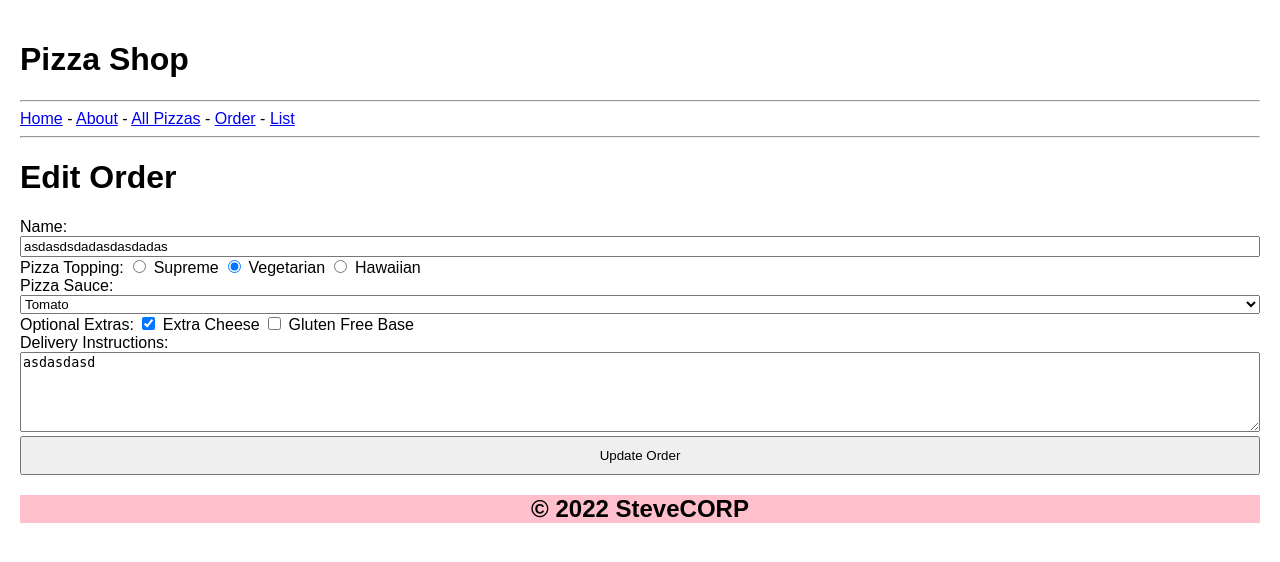
After one commit to rectesicdirigecursum/BHS-12DTP, a Flask app: page /edit_order/1 in a window 1280 px wide. The commit adds this page. Shown: the top 562 px of the page. Run offline with Flask 3, Linux system fonts and the light colour scheme; data comes from the database, SQL or seed files in the repository; both versions use the stored data as it was after the commit.

Commit message:
CRUD of orders

```diff
--- a/main.py
+++ b/main.py
@@ -72,23 +72,27 @@ def test():
 @app.route('/all_pizzas')
 def all_pizzas():
     db = get_db()
-    c = db.cursor()
-    c.execute('SELECT id,name FROM Pizza ORDER BY name ASC')
-    pizzas = c.fetchall()
+    cursor = db.execute('SELECT id,name FROM Pizza ORDER BY name ASC')
+    pizzas = cursor.fetchall()
+    db.close()
     return render_template('all_pizzas.html', title='ALL PIZZAS', pizzas=pizzas)
 
 # Route to show details of a specific pizza
 @app.route('/pizza/<int:id>')
 def pizza(id):
-    db = get_db()
-    c = db.cursor()
-    c.execute('SELECT * FROM Pizza WHERE id = ?', (id,))
-    pizza = c.fetchone()
+    conn = sqlite3.connect('pizza.db')
+    cur = conn.cursor()
+    cur.execute('SELECT * FROM Pizza WHERE id=?;', (id,))
+    # fetchone returns a tuple containing the result, OR NONE!
+    pizza = cur.fetchone()
+    cur.execute('SELECT name FROM Topping WHERE id IN (SELECT tid FROM PizzaTopping WHERE pid=?)', (id,))
+    toppings = cur.fetchall()
+    print(pizza, toppings)  # DEBUG
+    conn.close()
     if pizza is None:
         abort(404)
-    c.execute('SELECT t.name FROM Topping t JOIN PizzaTopping pt ON t.id = pt.topping_id WHERE pt.pizza_id = ?', (id,))
-    toppings = [row['name'] for row in c.fetchall()]
-    return render_template('pizza.html', title=pizza['name'].upper() + ' PIZZA', pizza=pizza, toppings=toppings)
+    title = pizza[1].upper() + ' PIZZA'
+    return render_template('pizza.html', page_title=title, pizza=pizza, toppings=toppings)
 
 # Route for pizza order form and submission
 @app.route('/order', methods=['GET', 'POST'])
@@ -122,14 +126,66 @@ def order():
     # For GET request, render the order form
     return render_template('order_form.html')
 
-# Route to list all orders
+# Route to Orders list with search
 @app.route('/orderList')
 def orderList():
+    search_query = request.args.get('search', '')
     db = get_db()
-    c = db.cursor()
-    c.execute('SELECT id,name,topping,sauce,extras,instructions,update_time FROM Orders ORDER BY id ASC')
-    orders = c.fetchall()
+    if search_query:
+        cursor = db.execute("SELECT * FROM Orders WHERE name LIKE ? ORDER BY id ASC", ('%' + search_query + '%',))
+    else:
+        cursor = db.execute("SELECT * FROM Orders ORDER BY id ASC")
+    orders = cursor.fetchall()
+    db.close()
+    return render_template('orders_list.html', orders=orders, search_query=search_query)
+
+# Edit order form
+@app.route('/edit_order/<int:id>')
+def edit_order(id):
+    db = get_db()
+    cursor = db.execute("SELECT * FROM Orders WHERE id = ?", (id,))
+    order = cursor.fetchone()
+    db.close()
+    if order is None:
+        abort(404)
+    return render_template('edit_order.html', order=order)
+
+# Update order
+@app.route('/update_order/<int:id>', methods=['POST'])
+def update_order(id):
+    name = request.form['name'].strip()
+    topping = request.form['topping']
+    sauce = request.form['sauce']
+    extras = ','.join(request.form.getlist('extras'))
+    instructions = request.form['instructions'].strip()
+
+    # Back-end validation: Check name length
+    if len(name) < 3 or len(name) > 20:
+        abort(404)
+
+    db = get_db()
+    update_time = datetime.now().strftime("%Y-%m-%d %H:%M:%S")
+    db.execute(
+        "UPDATE Orders SET name = ?, topping = ?, sauce = ?, extras = ?, instructions = ?, update_time = ? WHERE id = ?",
+        (name, topping, sauce, extras, instructions, update_time, id))
+    cursor = db.execute("SELECT * FROM Orders ORDER BY id ASC")
+    orders = cursor.fetchall()
+    db.commit()
+    db.close()
     return render_template('orders_list.html', orders=orders)
+
+
+# Delete order
+@app.route('/delete_order/<int:id>', methods=['POST'])
+def delete_order(id):
+    db = get_db()
+    db.execute("DELETE FROM Orders WHERE id = ?", (id,))
+    cursor = db.execute("SELECT * FROM Orders ORDER BY id ASC")
+    orders = cursor.fetchall()
+    db.commit()
+    db.close()
+    return render_template('orders_list.html', orders=orders)
+
 
 # Custom 404 error handler
 @app.errorhandler(404)
--- a/static/style.css
+++ b/static/style.css
@@ -2,7 +2,6 @@
 body {
     font-family: Arial, sans-serif;
     padding: 20px;
-    max-width: 600px;
     margin: auto;
 }
 
--- /dev/null
+++ b/templates/edit_order.html
@@ -0,0 +1,35 @@
+{% extends 'layout.html' %}
+{% block content %}
+<head>
+    <meta charset="UTF-8">
+    <title>Edit Order</title>
+</head>
+<body>
+    <h1>Edit Order</h1>
+    <form action="{{ url_for('update_order', id=order.id) }}" method="post">
+        <label for="name">Name:</label>
+        <input type="text" id="name" name="name" value="{{ order.name }}" required><br>
+        <label>Pizza Topping:</label>
+        <input type="radio" id="supreme" name="topping" value="Supreme" {% if order.topping == 'Supreme' %}checked{% endif %}>
+        <label for="supreme">Supreme</label>
+        <input type="radio" id="vegetarian" name="topping" value="Vegetarian" {% if order.topping == 'Vegetarian' %}checked{% endif %}>
+        <label for="vegetarian">Vegetarian</label>
+        <input type="radio" id="hawaiian" name="topping" value="Hawaiian" {% if order.topping == 'Hawaiian' %}checked{% endif %}>
+        <label for="hawaiian">Hawaiian</label><br>
+        <label for="sauce">Pizza Sauce:</label>
+        <select id="sauce" name="sauce">
+            <option value="Tomato" {% if order.sauce == 'Tomato' %}selected{% endif %}>Tomato</option>
+            <option value="BBQ" {% if order.sauce == 'BBQ' %}selected{% endif %}>BBQ</option>
+            <option value="Garlic" {% if order.sauce == 'Garlic' %}selected{% endif %}>Garlic</option>
+        </select><br>
+        <label>Optional Extras:</label>
+        <input type="checkbox" id="extra_cheese" name="extras" value="Extra Cheese" {% if 'Extra Cheese' in order.extras.split(',') %}checked{% endif %}>
+        <label for="extra_cheese">Extra Cheese</label>
+        <input type="checkbox" id="gluten_free" name="extras" value="Gluten Free Base" {% if 'Gluten Free Base' in order.extras.split(',') %}checked{% endif %}>
+        <label for="gluten_free">Gluten Free Base</label><br>
+        <label for="instructions">Delivery Instructions:</label>
+        <textarea id="instructions" name="instructions" rows="4" cols="40">{{ order.instructions }}</textarea><br>
+        <input type="submit" value="Update Order">
+    </form>
+</body>
+{% endblock %}
--- a/templates/layout.html
+++ b/templates/layout.html
@@ -2,6 +2,7 @@
 <html>
  <head>
    <title>Example Site - {{ page_title }}</title>
+    <link rel="stylesheet" href="{{ url_for('static', filename='style.css') }}">
  </head>
  <body>
    {% include 'header.html' %}
```
Also changed, not shown: templates/orders_list.html (+21 -8 lines), pizza.db.
